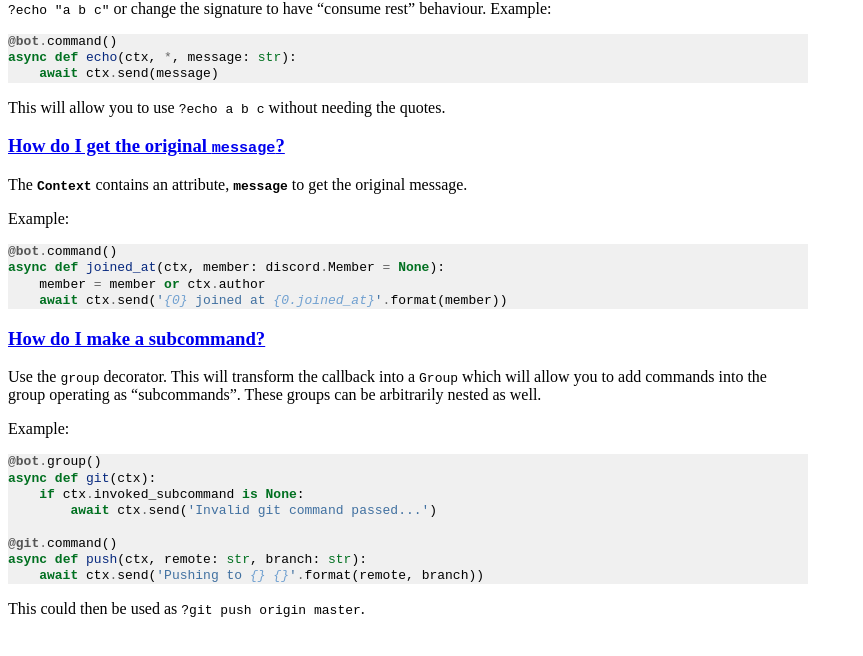
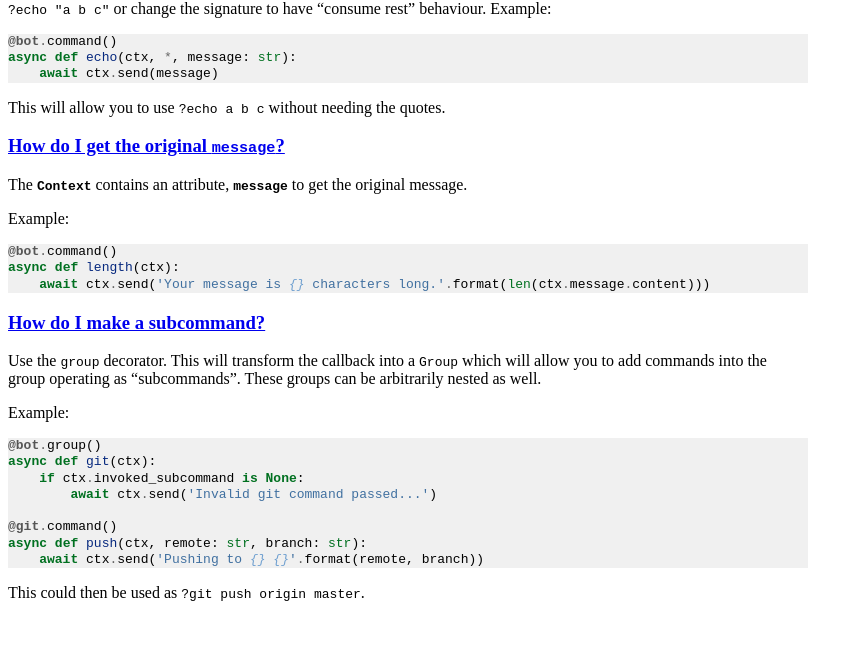
Before and after one commit to spartacus0816/dsbot, a Sphinx documentation site: the page built from docs/faq.rst, in a window 1280 px wide and 900 px high, scrolled down 4518 px. Shown: the top 656 px of the window, without its empty margins (0-863 px from the left). Built offline with Sphinx 7.4.7, drawn with Linux system fonts in a browser that asks for light colours.

Commit message:
Fix the Context.message example to actually use ctx.message

```diff
--- a/docs/faq.rst
+++ b/docs/faq.rst
@@ -276,9 +276,8 @@ message.
 Example: ::
 
     @bot.command()
-    async def joined_at(ctx, member: discord.Member = None):
-        member = member or ctx.author
-        await ctx.send('{0} joined at {0.joined_at}'.format(member))
+    async def length(ctx):
+        await ctx.send('Your message is {} characters long.'.format(len(ctx.message.content)))
 
 How do I make a subcommand?
 ~~~~~~~~~~~~~~~~~~~~~~~~~~~~
```
